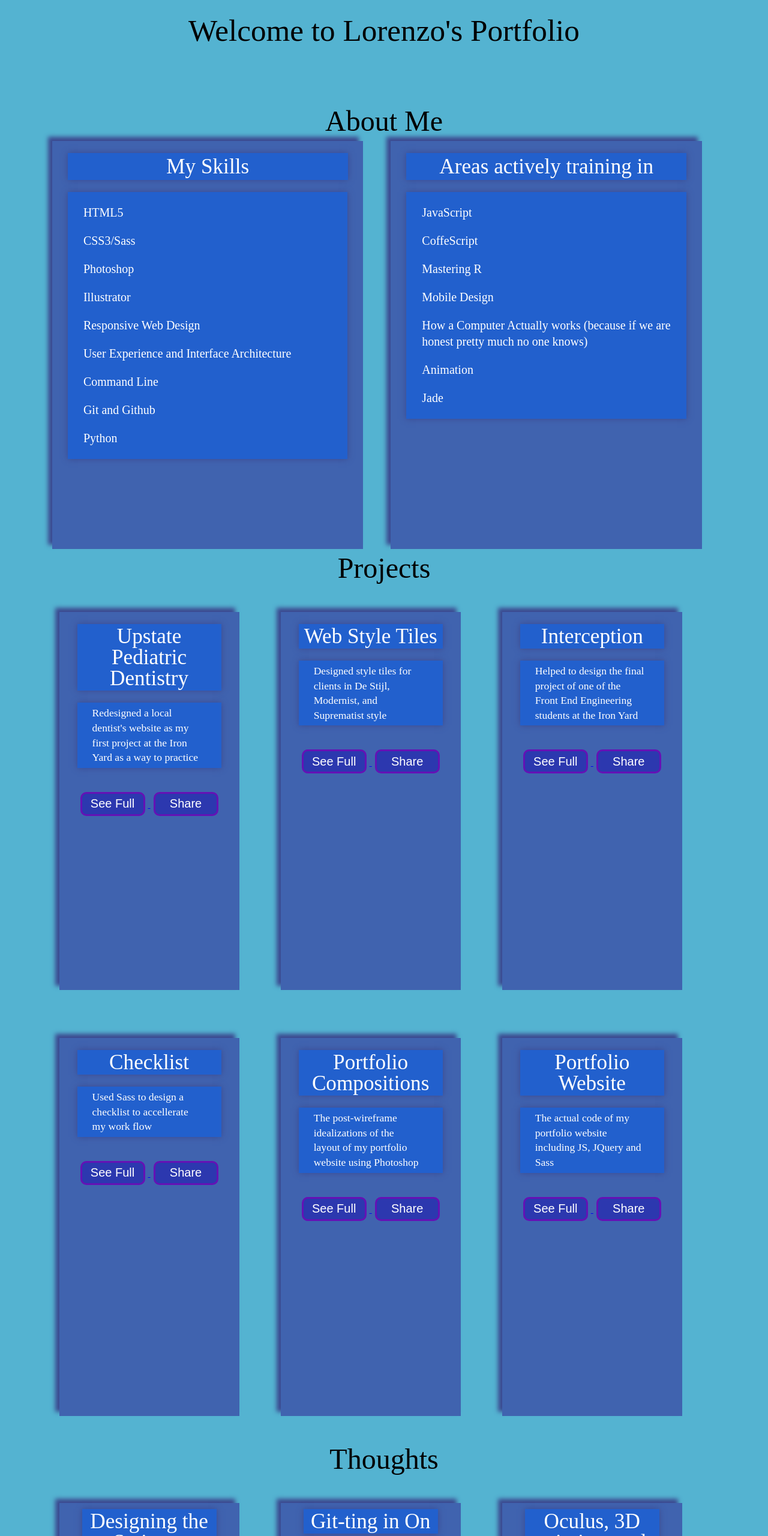
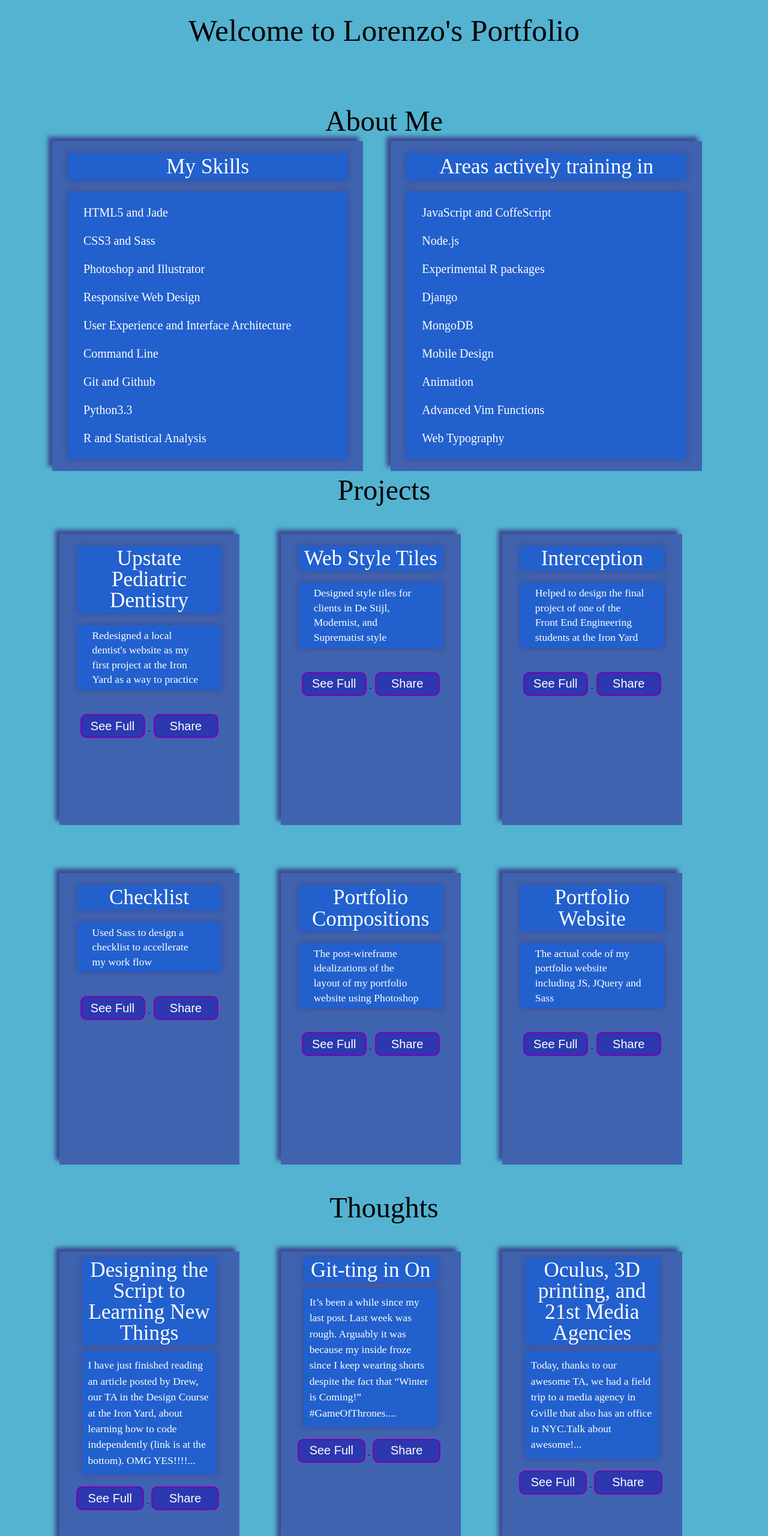
Before and after one commit to lbarberiscanoni/lbarberiscanoni.github.io, a plain HTML site: page index.html in a window 1280 px wide. Shown: the top 2560 px of the page at 60% size. Drawn offline with nearby package versions, Linux system fonts and the light colour scheme.

Commit message:
phi proportions to all cards and reworked skills lists so that they are same length

```diff
--- a/index.html
+++ b/index.html
@@ -34,27 +34,29 @@
 			<div class="skills">
 				<h3>My Skills</h3>
 					<ul>
-						<li>HTML5</li>
-						<li>CSS3/Sass</li>
-						<li>Photoshop</li>
-						<li>Illustrator</li>
+						<li>HTML5 and Jade</li>
+						<li>CSS3 and Sass</li>
+						<li>Photoshop and Illustrator</li>
 						<li>Responsive Web Design</li>
 						<li>User Experience and Interface Architecture</li>
 						<li>Command Line</li>
 						<li>Git and Github</li>
-						<li>Python</li>
+						<li>Python3.3</li>
+						<li>R and Statistical Analysis</li>
 					</ul>
 			</div>
 			<div class="interests">
 				<h3>Areas actively training in</h3>
 					<ul>
-						<li>JavaScript</li>
-						<li>CoffeScript</li>
-						<li>Mastering R</li>
+						<li>JavaScript and CoffeScript</li>
+						<li>Node.js</li>
+						<li>Experimental R packages</li>
+						<li>Django</li>
+						<li>MongoDB</li>
 						<li>Mobile Design</li>
-						<li>How a Computer Actually works (because if we are honest pretty much no one knows)</li>
 						<li>Animation</li>
-						<li>Jade</li>
+						<li>Advanced Vim Functions</li>
+						<li>Web Typography</li>
 					</ul>
 			</div>
 		</div>
@@ -185,7 +187,7 @@
 					<h3>Designing the Script to Learning New Things</h3>
 				</div>
 				<div class="post_text">
-					<p>I have just finished reading an article posted by Drew, our TA in the Design Course at the Iron Yard, about learning how to code independently (link is at the bottom). OMG YES!!!! The article pretty much summarizes the struggle a lot of people, myself included, go through when they try to get into programming.</p>
+					<p>I have just finished reading an article posted by Drew, our TA in the Design Course at the Iron Yard, about learning how to code independently (link is at the bottom). OMG YES!!!!...</p>
 				</div>
 				<div class="buttons">
 					<a href="http://i11ustratorfan.tumblr.com/post/103137897662/designing-the-script-to-learning-new-things" target="blank">
@@ -204,7 +206,7 @@
 					<h3>Git-ting in On</h3>
 				</div>
 				<div class="post_text">
-					<p>It’s been a while since my last post. Last week was rough. Arguably it was because my inside froze since I keep wearing shorts despite the fact that “Winter is Coming!” #GameOfThrones. At any rate, I pretty much expelled 50 shades of toxins from my body in intense, hour-long sessions in the bathroom. That is all I am going to say about that. I am better now.</p>
+					<p>It’s been a while since my last post. Last week was rough. Arguably it was because my inside froze since I keep wearing shorts despite the fact that “Winter is Coming!” #GameOfThrones....</p>
 				</div>
 				<div class="buttons">
 					<a href="http://i11ustratorfan.tumblr.com/post/102654069712/git-ting-in-on" target="blank">
@@ -223,9 +225,7 @@
 					<h3>Oculus, 3D printing, and 21st Media Agencies</h3>
 				</div>
 				<div class="post_text">
-					<p>Today, thanks to our awesome TA, we had a field trip to a media agency in Gville that also has an office in NYC.
-					<br>
-					Talk about awesome! They reprogrammed old Ataries for Dennys so that you can play their games on them. They have an Oculus Rift that runs Google Sketches of different store experiences on Unify. They have a 3D printer!!!!! </p>
+					<p>Today, thanks to our awesome TA, we had a field trip to a media agency in Gville that also has an office in NYC.Talk about awesome!...</p>
 				</div>
 				<div class="buttons">
 					<a href="http://i11ustratorfan.tumblr.com/post/101298972047/oculus-3d-printing-and-21st-media-agencies" target="blank">
@@ -244,7 +244,7 @@
 					<h3>CoWork and Remote Indepedence</h3>
 				</div>
 				<div class="post_text">
-					<p>Last Friday we took a field trip with the Front-End class to Greenville’s CoWork. I had been there before when the boss at the start-up I was interning at in high school invited me to come to 0 day: a couple of hours dedicated the first Friday of every month to pitching ideas and talking tech. That was way back when Triplex was just an idea, and Jesus and I had not even fully met.</p>
+					<p>Last Friday we took a field trip with the Front-End class to Greenville’s CoWork. I had been there before when the boss at the start-up I was interning at in high school invited me to come to 0 day...</p>
 				</div>
 				<div class="buttons">
 					<a href="http://i11ustratorfan.tumblr.com/post/101170429987/cowork-and-remote-indepedence" target="blank">
@@ -263,9 +263,7 @@
 					<h3>My First Interview</h3>
 				</div>
 				<div class="post_text">
-					<p>Last night I had my first interview with a journalist. Dan, my co-founder for Alpha-Sci, and I sat down with a journalist from GSA Business at Spill The Beans.
-					<br>
-					As I am sure everyone knows, public speaking is not really an issue for me –thank you Speech and Debate team ;)– yet I was nervous. In Italy, journalists tend to be pretty ruthless and prosecutorial in their line of work (think Will McAvoy from “The Newsroom”)...</p>
+					<p>Last night I had my first interview with a journalist. Dan, my co-founder for Alpha-Sci, and I sat down with a journalist from GSA Business at Spill The Beans. As I am sure everyone knows, public speaking is not really an issue for me –thank you Speech and Debate team ;)...</p>
 				</div>
 				<div class="buttons">
 					<a href="http://i11ustratorfan.tumblr.com/post/100760358262/my-first-interview" target="blank">
@@ -284,7 +282,7 @@
 					<h3>HTML, CSS, and Me: A Trio For the Long Run</h3>
 				</div>
 				<div class="post_text">
-					<p>Yesterday we began working on coding! At last, Illustrator and I are just giving each other some space for a while: we are each going to see others, as a way to grow independently and not contingently upon one and other.</p>
+					<p>Yesterday we began working on coding! At last, Illustrator and I are just giving each other some space for a while...</p>
 				</div>
 				<div class="buttons">
 					<a href="http://i11ustratorfan.tumblr.com/post/100597589312/html-css-and-me-a-trio-for-the-long-run" target="blank">
@@ -299,7 +297,8 @@
 				</div>
 			</div>
 			<div class="twitter">
-		        <a class="twitter-timeline"  href="https://twitter.com/HellsCannon" data-widget-id="524673071936860160">Tweets by @HellsCannon</a>
+		        	<a class="twitter-timeline"  href="https://twitter.com/HellsCannon" data-widget-id="524673071936860160">Tweets by @HellsCannon</a>
+			</div>
 	    	</div>
 	    </div>
 	</div>
--- a/stylesheets/stylesheet.scss
+++ b/stylesheets/stylesheet.scss
@@ -22,6 +22,8 @@ $skyblue: #2c38af;
 $azul: #4063af;
 
 $eyeblue: #2260cd;
+
+$phi: 1.61803398875;
 
 @mixin border-box {
    -moz-box-sizing: border-box;   /* Firefox 1, probably can drop this */
@@ -135,12 +137,12 @@ h3 {
 
 .skills, .interests {
 	float: left;
-	min-height: 660px;
 	margin: 20px auto;
 	padding-top: 20px;
 	background: $azul;
 	color: white;
 	width: 100%;
+	height: 161.803398875%;
 	@include backDropShadow;
 
 	ul {
@@ -165,7 +167,7 @@ h3 {
 	padding: 20px 0;
 	background: $azul;
 	max-width: 300px;
-	min-height: 630px;
+	height: 485.410196625px;
 	color: white;
 	@include backDropShadow;
 
@@ -292,7 +294,6 @@ h3 {
 	@extend .project_card;
 	margin: 20px auto;
 	padding: 10px;
-	max-height: 630px;
 	@include backDropShadow;
 
 	.post_name {
```
Also changed, not shown: stylesheets/stylesheet.css, 3 other files.
